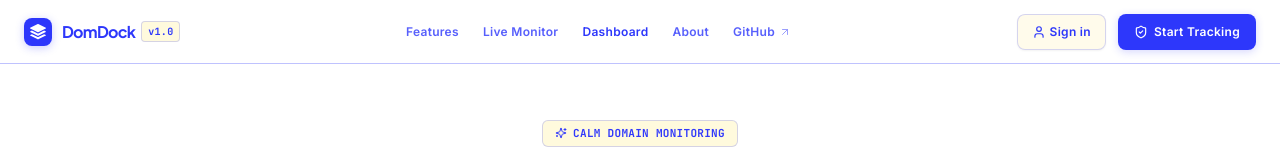
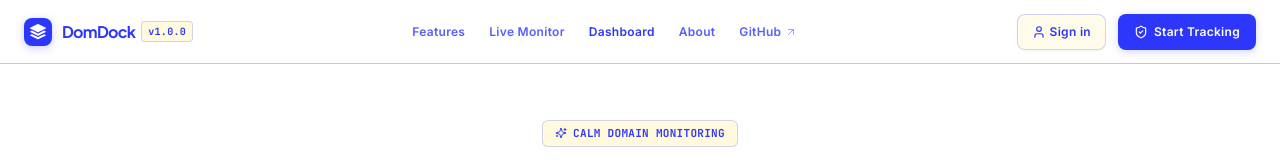
Before and after one commit to yshnv/domdock, a Next.js app: page / in a window 1280 px wide. Shown: the top 160 px of the page. Built offline with nearby package versions, Linux system fonts and the light colour scheme; no server answers.

Commit message:
feat: dynamically display version number in arc-header from package.json

```diff
--- a/components/arc-header.tsx
+++ b/components/arc-header.tsx
@@ -6,7 +6,10 @@ import { ArrowUpRight, LayoutDashboard, ShieldCheck, User } from "lucide-react";
 import { DomDockLogo } from "@/components/domdock-logo";
 import { createClient } from "@/lib/supabase/client";
 
+import packageJson from "@/package.json";
+
 const repositoryUrl = "https://github.com/yshnv/domdock";
+const appVersion = `v${packageJson.version || "1.0"}`;
 
 export function ArcHeader() {
   const [user, setUser] = useState<unknown>(null);
@@ -46,7 +49,7 @@ export function ArcHeader() {
               DomDock
             </span>
             <span className="rounded-[4px] bg-[#fffadd] dark:bg-amber-900/40 px-1.5 py-0.5 font-mono text-[10px] font-bold text-primary border border-primary/20">
-              v1.0
+              {appVersion}
             </span>
           </div>
         </Link>
--- a/package.json
+++ b/package.json
@@ -1,4 +1,6 @@
 {
+  "name": "domdock",
+  "version": "1.0.0",
   "private": true,
   "scripts": {
     "dev": "next dev",
```
